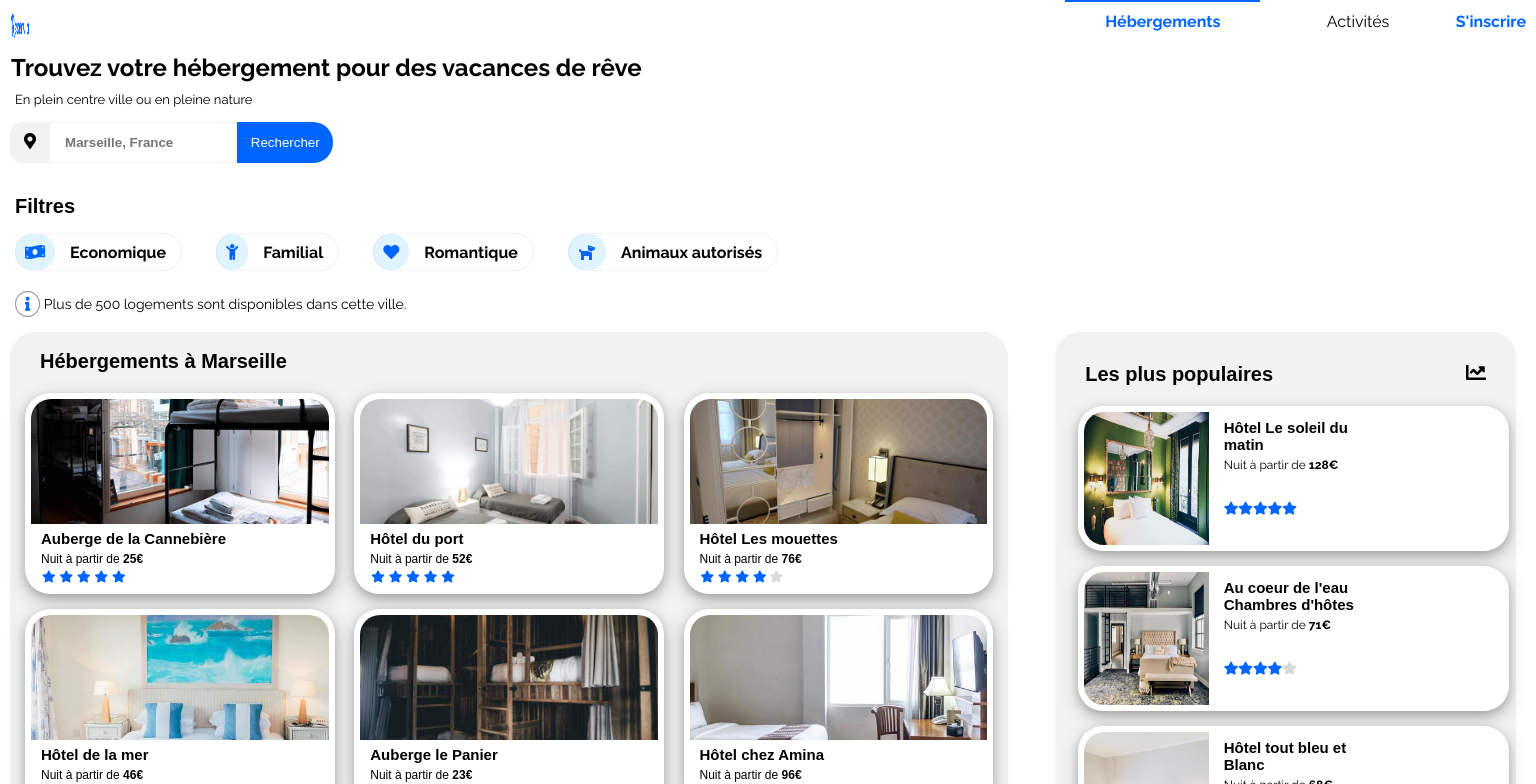
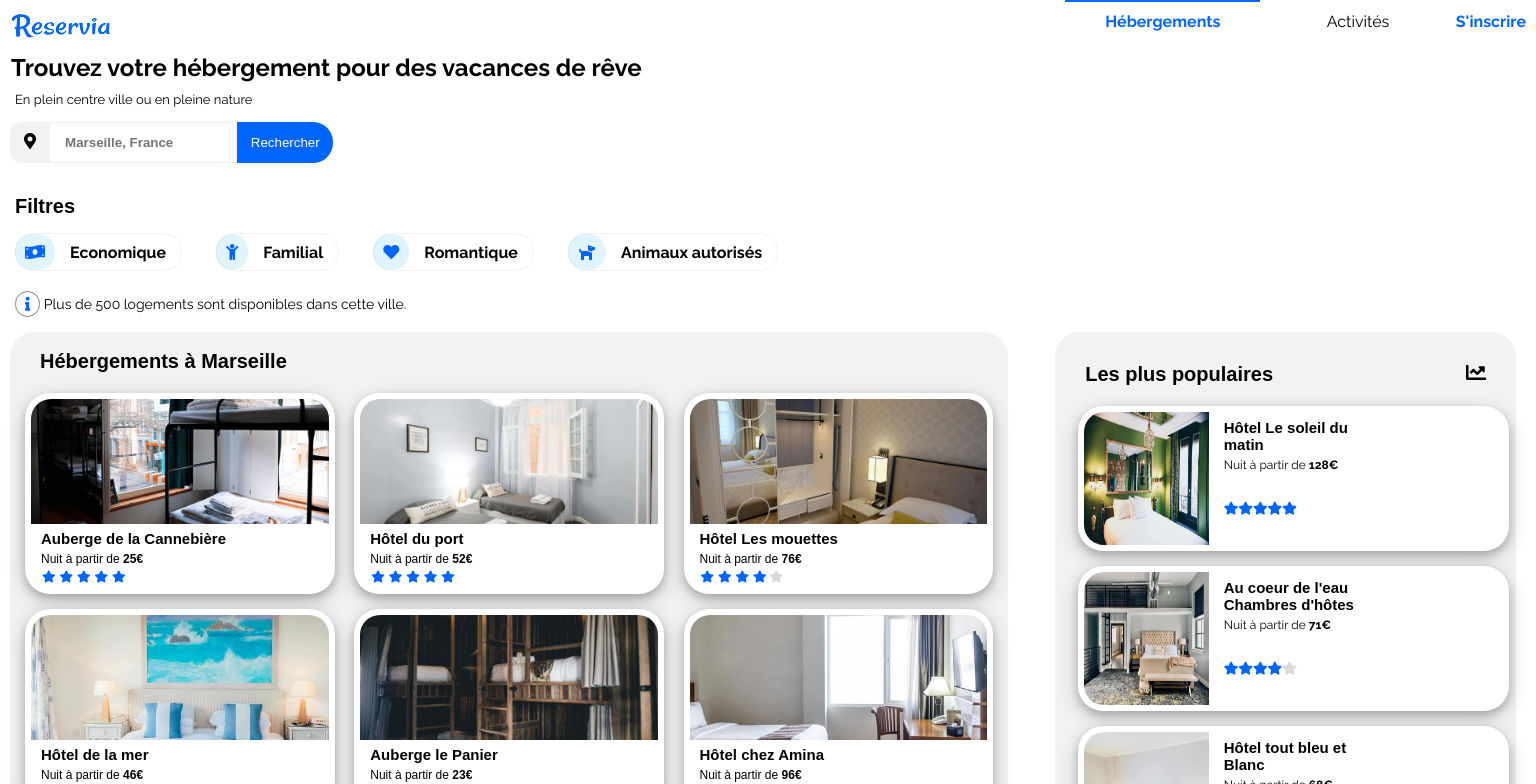
Before and after one commit to Norund/AlvesFabrice_2_25052021, a plain HTML site: page index.html in a window 1536 px wide. Shown: the top 784 px of the page. Drawn offline with Linux system fonts and the light colour scheme.

Commit message:
redimension logo desktop

```diff
--- a/css/mediaqueries.css
+++ b/css/mediaqueries.css
@@ -60,7 +60,7 @@
         margin-top: 19px;
     }
     .logo img {
-        width: 20%;
+        width: 100px;
         height: 37px;
         margin-top: -12px;
         margin-left: 11px;
```
